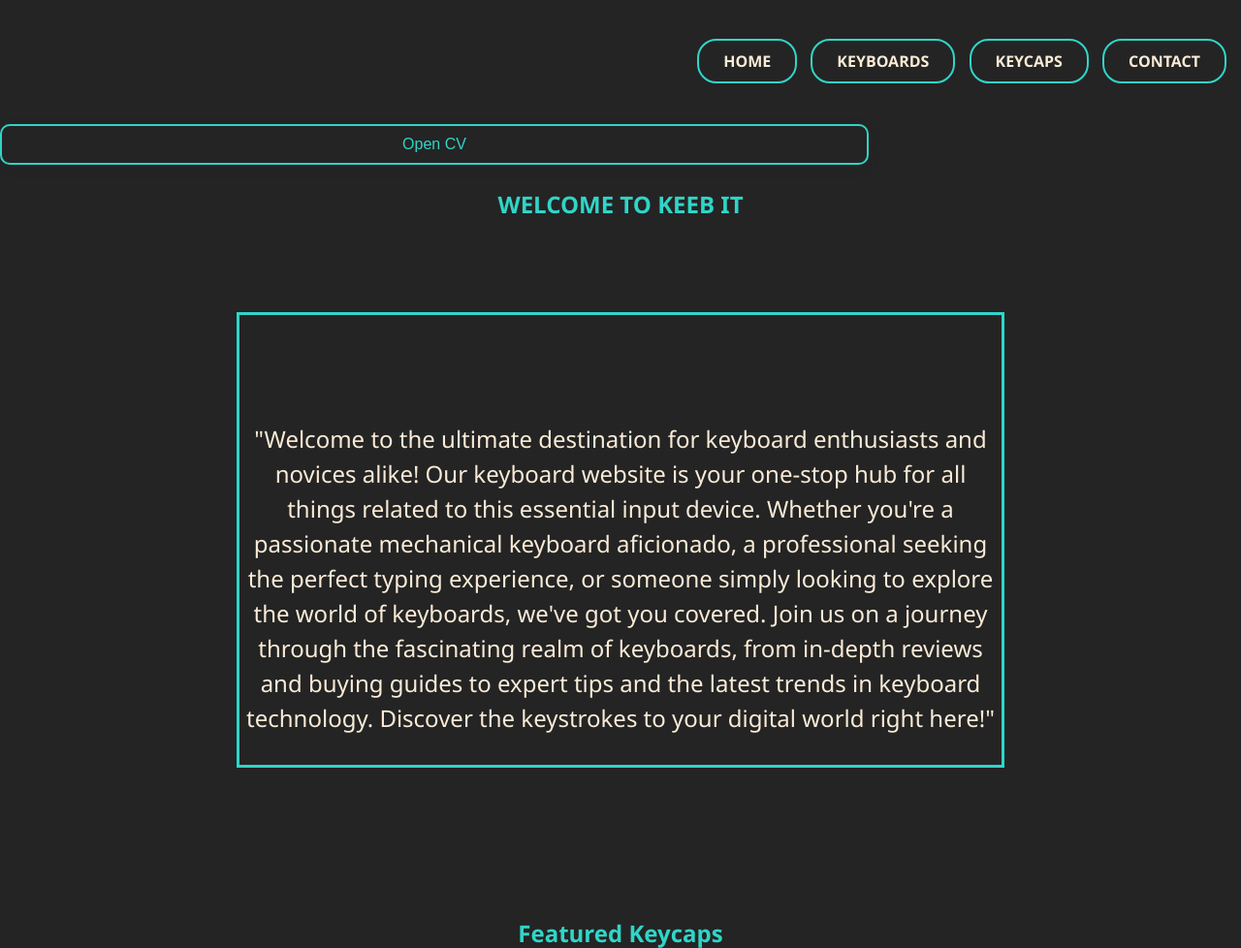
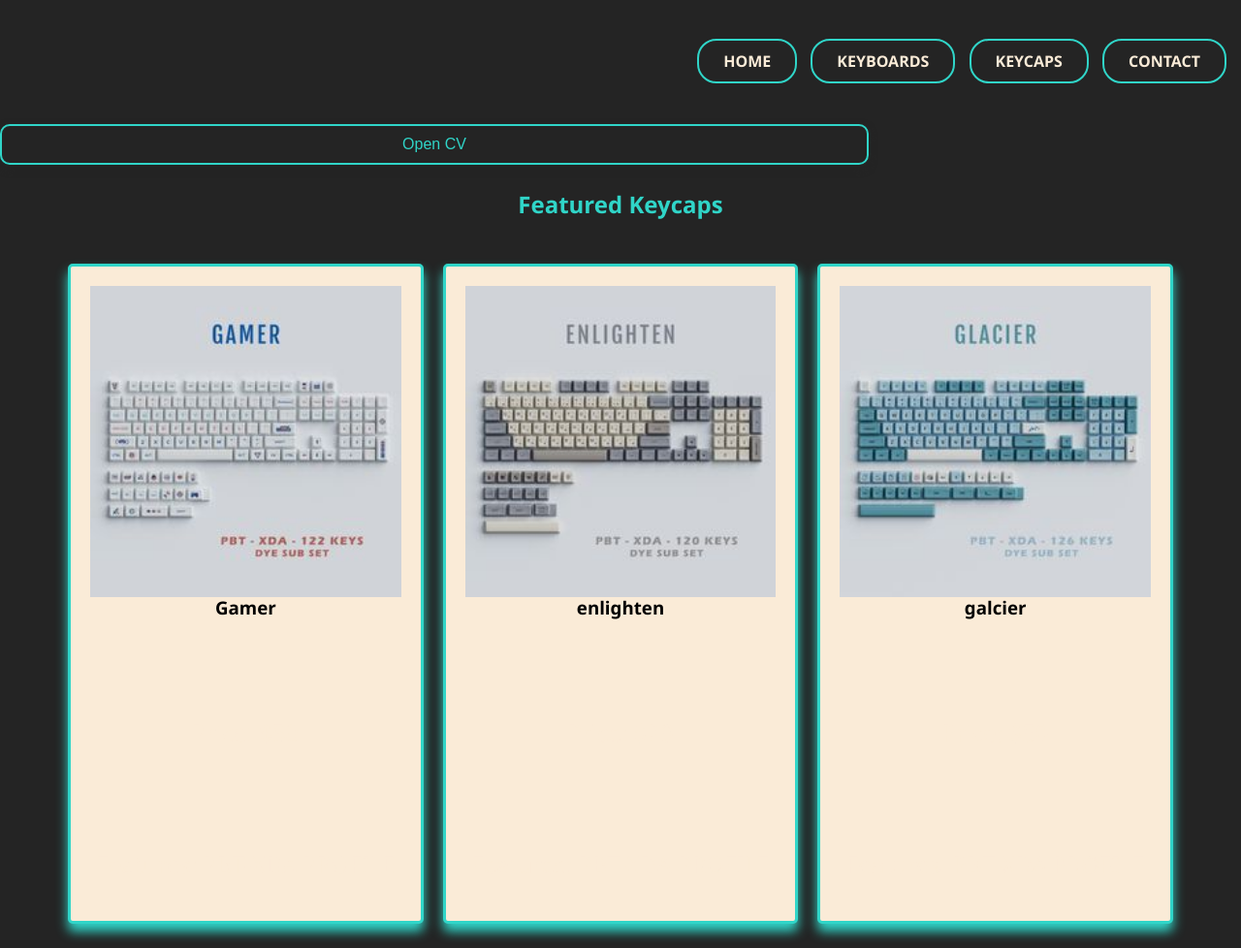
Before and after one commit to khertoons/keeb-it, a plain HTML site: page index.html in a window 1280 px wide. Shown: the top 978 px of the page at 97% size. Drawn offline with Linux system fonts and the light colour scheme.

Commit message:
index.html

```diff
--- a/index.html
+++ b/index.html
@@ -22,26 +22,7 @@
     </header>
     <button onclick="openPDF()">Open CV</button>
 
-<script>
 
-    function openPDF() {
-
-        var pdfPath = 'https://docs.google.com/document/d/1ZjaBbWGwDCz7e-aNPIdV0rnpm9wdNj1p/edit?usp=drivesdk&ouid=116320449163147842021&rtpof=true&sd=true';
-
-
-        window.open(pdfPath, '_blank');
-    }
-</script>
-    <main>
-        <section id="home">
-            <h1>WELCOME TO KEEB IT</h1>
-            <div class="container">
-                <div class="welcome-text">
-                    <p>"Welcome to the ultimate destination for keyboard enthusiasts and novices alike! Our keyboard website is your one-stop hub for all things related to this essential input device. Whether you're a passionate mechanical keyboard aficionado, a professional seeking the perfect typing experience, or someone simply looking to explore the world of keyboards, we've got you covered. Join us on a journey through the fascinating realm of keyboards, from in-depth reviews and buying guides to expert tips and the latest trends in keyboard technology. Discover the keystrokes to your digital world right here!"</p>
-                </div>
-            </div>
-        </section>
-</section>
 <section id="keyboards">
     <h2>Featured Keycaps</h2>
     <div class="featured-keyboards">
```
